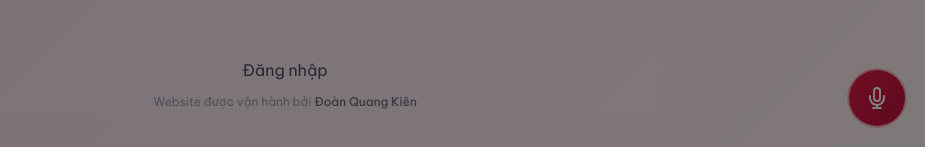
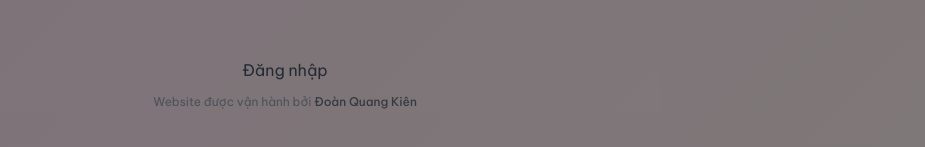
Before and after one commit to doanquangkien/mc, a Next.js app: page / in a window 1280 px wide. Shown: the part 650-797 px from the top of the page, without its empty margins (355-1280 px from the left). Built offline with nearby package versions, Linux system fonts and the light colour scheme; no server answers; the database is empty.

Commit message:
Đã xóa hoàn toàn nút FAB micro

```diff
--- a/src/app/page.tsx
+++ b/src/app/page.tsx
@@ -4,7 +4,7 @@ import React, { useState, useEffect } from "react";
 import RegisterModal from "@/components/RegisterModal";
 import QueueList from "@/components/QueueList";
 import AdminLogin from "@/components/AdminLogin";
-import { HeartIcon, MicIcon } from "@/components/Icons";
+import { HeartIcon } from "@/components/Icons";
 
 export default function Home() {
   const [showRegister, setShowRegister] = useState(true);
@@ -48,15 +48,6 @@ export default function Home() {
         <QueueList isAdmin={isAdmin} onRegisterClick={() => setShowRegister(true)} />
       </main>
 
-      {/* Floating register button */}
-      <button
-        className="fab-register"
-        onClick={() => setShowRegister(true)}
-        aria-label="Đăng ký bài hát"
-      >
-        <MicIcon size={24} />
-      </button>
-
       {/* Register Modal */}
       <RegisterModal
         isOpen={showRegister}
```
